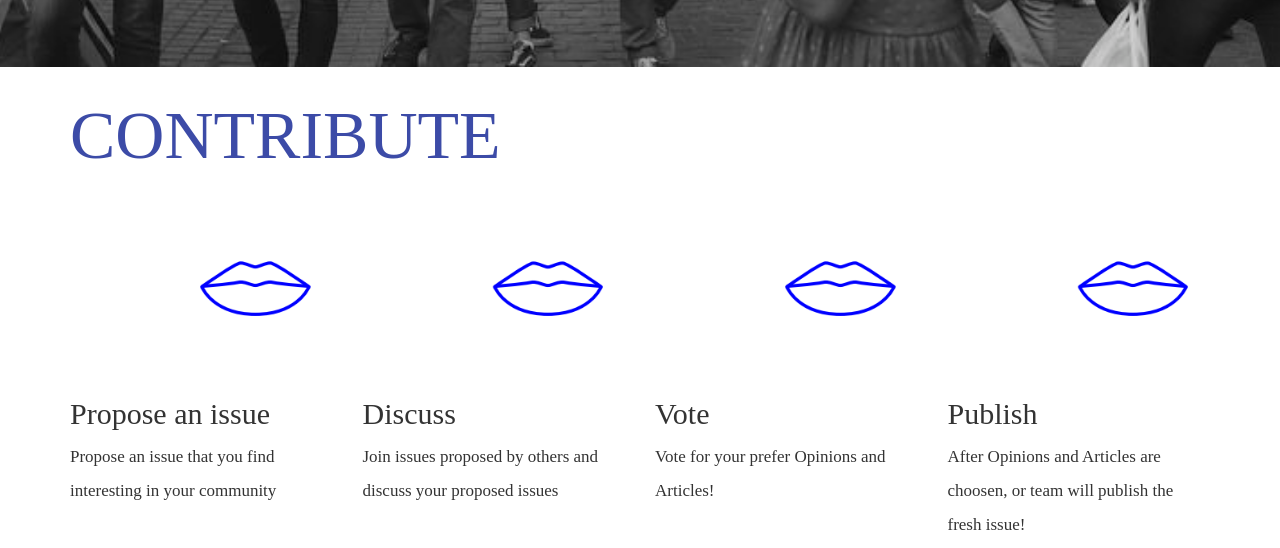
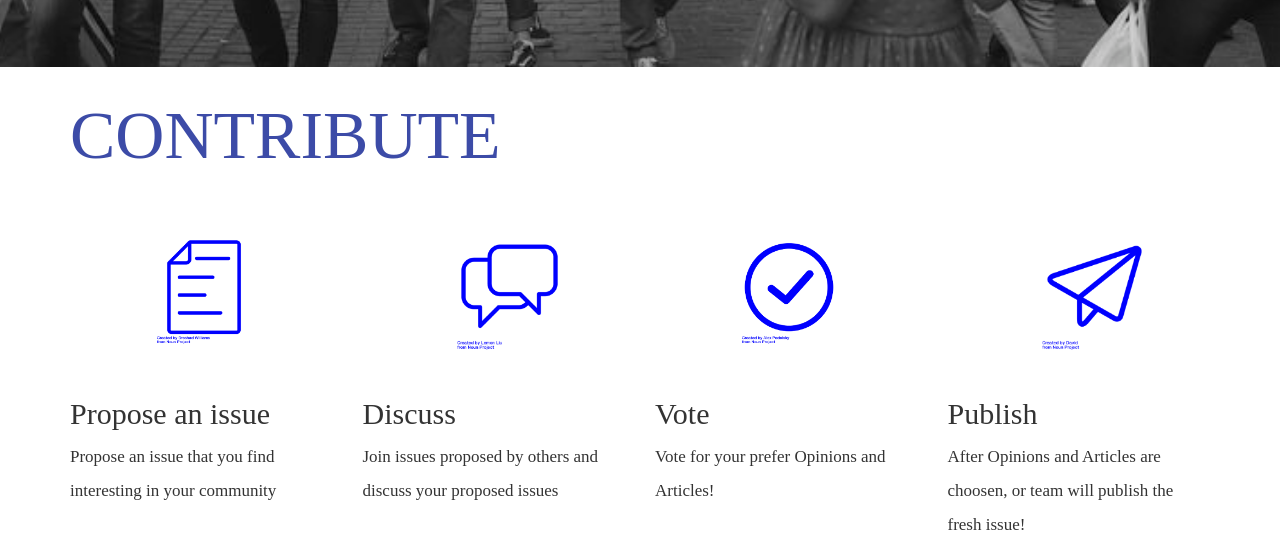
Before and after one commit to catasaw/odisseia, a Django app: template magazine/templates/magazine/welcome_homepage_view.html in a window 1280 px wide. Shown: the part 1336-1884 px from the top of the page. Run offline with Django 3.2, Linux system fonts and the light colour scheme; the template is opened without the code that fills it, so the values that code supplies are empty; some libraries are stand-ins or nearby versions.

Commit message:
Add contribute template changes.

```diff
--- a/magazine/templates/magazine/contribute.html
+++ b/magazine/templates/magazine/contribute.html
@@ -4,22 +4,22 @@
 <p class="menu-item-horizontal-text">{% trans "Contribute" %}</p>
 <div class="row">
         <div class="col-md-3 slideanim">
-          <div class="contribute-thumbnail"></div>
+          <div class="contribute-thumbnail propose-thumbnail"></div>
           <h2>{% trans "Propose an issue" %}</h2>
           <p>{% trans "Propose an issue that you find interesting in your community" %}</p>
         </div>
         <div class="col-md-3 slideanim">
-          <div class="contribute-thumbnail"></div>
+          <div class="contribute-thumbnail discuss-thumbnail"></div>
           <h2>{% trans "Discuss" %}</h2>
           <p>{% trans "Join issues proposed by others and discuss your proposed issues" %}</p>
        </div>
         <div class="col-md-3 slideanim">
-          <div class="contribute-thumbnail"></div>
+          <div class="contribute-thumbnail vote-thumbnail"></div>
           <h2>{% trans "Vote" %}</h2>
           <p>{% trans "Vote for your prefer Opinions and Articles!" %}</p>
         </div>
         <div class="col-md-3 slideanim">
-          <div class="contribute-thumbnail"></div>
+          <div class="contribute-thumbnail publish-thumbnail"></div>
           <h2>{% trans "Publish" %}</h2>
           <p>{% trans "After Opinions and Articles are choosen, or team will publish the fresh issue!" %}</p>
         </div>
```
